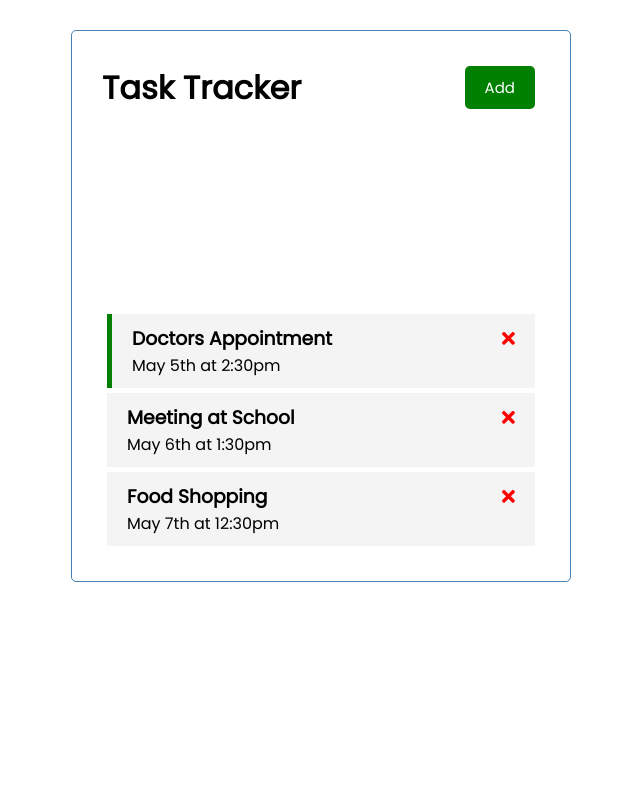
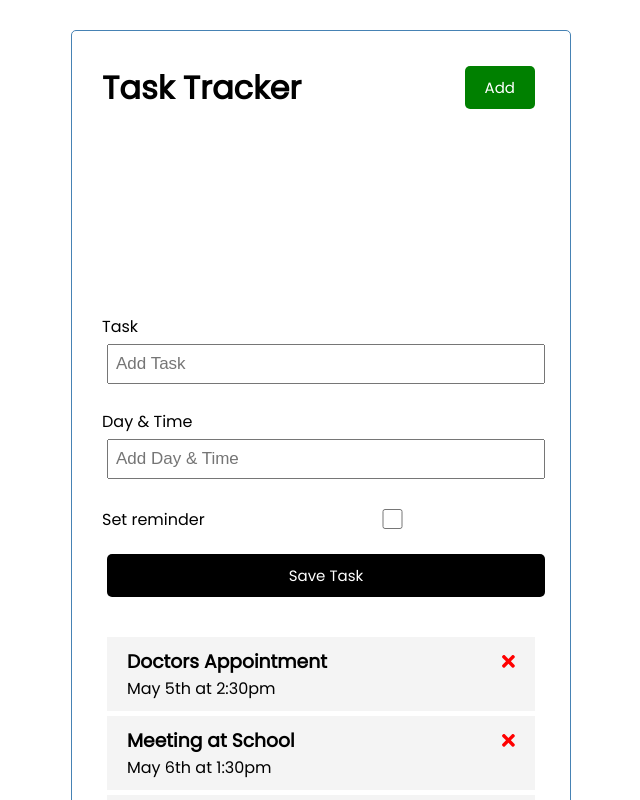
Before and after one commit to furkanksl/angular-crash-course, an Angular app: page / in a window 1280 px wide. Shown: the top 800 px of the page, without its empty margins (319-959 px from the left). Built offline with nearby package versions, Linux system fonts and the light colour scheme; data requests are answered from the project's data file.

Commit message:
added create task

```diff
--- a/db.json
+++ b/db.json
@@ -4,7 +4,7 @@
       "id": 1,
       "text": "Doctors Appointment",
       "day": "May 5th at 2:30pm",
-      "reminder": true
+      "reminder": false
     },
     {
       "id": 2,
@@ -17,6 +17,12 @@
       "text": "Food Shopping",
       "day": "May 7th at 12:30pm",
       "reminder": false
+    },
+    {
+      "text": "asd",
+      "day": "asd",
+      "reminder": true,
+      "id": 4
     }
   ]
 }
--- a/src/app/app.module.ts
+++ b/src/app/app.module.ts
@@ -2,12 +2,14 @@
 import { BrowserModule } from '@angular/platform-browser';
 import { FontAwesomeModule } from '@fortawesome/angular-fontawesome';
 import { HttpClientModule } from '@angular/common/http';
+import { FormsModule } from '@angular/forms';
 
 import { AppComponent } from './app.component';
 import { HeaderComponent } from './components/header/header.component';
 import { ButtonComponent } from './components/button/button.component';
 import { TasksComponent } from './components/tasks/tasks.component';
 import { TaskItemComponent } from './components/task-item/task-item.component';
+import { AddTaskComponent } from './components/add-task/add-task.component';
 
 
 @NgModule({
@@ -16,12 +18,14 @@
     HeaderComponent,
     ButtonComponent,
     TasksComponent,
-    TaskItemComponent
+    TaskItemComponent,
+    AddTaskComponent
   ],
   imports: [
     BrowserModule,
     FontAwesomeModule,
     HttpClientModule,
+    FormsModule,
   ],
   providers: [],
   bootstrap: [AppComponent]
--- /dev/null
+++ b/src/app/components/add-task/add-task.component.css
@@ -0,0 +1,3 @@
+.add-form {
+    margin-bottom: 40px;
+}
--- /dev/null
+++ b/src/app/components/add-task/add-task.component.html
@@ -0,0 +1,15 @@
+<form class="add-form" (ngSubmit)="onSubmit()">
+    <div class="form-control">
+        <label for="text">Task</label>
+        <input type="text" id="text" name="text" placeholder="Add Task" [(ngModel)]="text">
+    </div>
+    <div class="form-control">
+        <label for="day">Day & Time</label>
+        <input type="text" id="day" name="day" placeholder="Add Day & Time" [(ngModel)]="day">
+    </div>
+    <div class="form-control form-control-check">
+        <label for="reminder">Set reminder</label>
+        <input type="checkbox" id="reminder" name="reminder" [(ngModel)]="reminder">
+    </div>
+    <input value="Save Task" type="submit" class="btn btn-block">
+</form>
--- /dev/null
+++ b/src/app/components/add-task/add-task.component.ts
@@ -0,0 +1,40 @@
+import { Component, OnInit, Output, EventEmitter } from '@angular/core';
+import { Task } from 'src/app/Task';
+
+@Component({
+  selector: 'app-add-task',
+  templateUrl: './add-task.component.html',
+  styleUrls: ['./add-task.component.css']
+})
+export class AddTaskComponent implements OnInit {
+  @Output() onAddTask :EventEmitter<Task> = new EventEmitter();
+
+  text!:string;
+  day!: string;
+  reminder: boolean = false;
+
+  constructor() { }
+
+  ngOnInit(): void {
+  }
+
+  onSubmit(){
+    if(!this.text){
+      alert('Please add a text!');
+      return
+    }
+
+    const newTask = {
+      text : this.text,
+      day : this.day,
+      reminder : this.reminder
+    }
+
+    this.onAddTask.emit(newTask);
+
+    this.day = '';
+    this.reminder = false;
+    this.text = '';
+  }
+
+}
--- a/src/app/components/tasks/tasks.component.html
+++ b/src/app/components/tasks/tasks.component.html
@@ -1,2 +1,3 @@
+<app-add-task (onAddTask)="addTask($event)"></app-add-task>
 <app-task-item *ngFor="let item of tasks" [task]="item" (onDeleteTask)="deleteTask(item)" (onToggleReminder)="toggleReminder(item)">
 </app-task-item>
--- a/src/app/components/tasks/tasks.component.ts
+++ b/src/app/components/tasks/tasks.component.ts
@@ -26,4 +26,8 @@
     this.taskService.updateTaskReminder(task).subscribe();
   }
 
+  addTask(task:Task){
+    this.taskService.addTask(task).subscribe((task)=>( this.tasks.push(task)))
+  }
+
 }
--- a/src/app/services/task.service.ts
+++ b/src/app/services/task.service.ts
@@ -30,4 +30,8 @@
     const url = `${this.apiUrl}/${task.id}`;
     return this.http.put<Task>(url, task,);
   }
+
+  addTask(task:Task):Observable<Task>{
+    return this.http.post<Task>(this.apiUrl,task,);
+  }
 }
```
Also changed, not shown: 1 other file (tests, documents, lock files or other folders).
